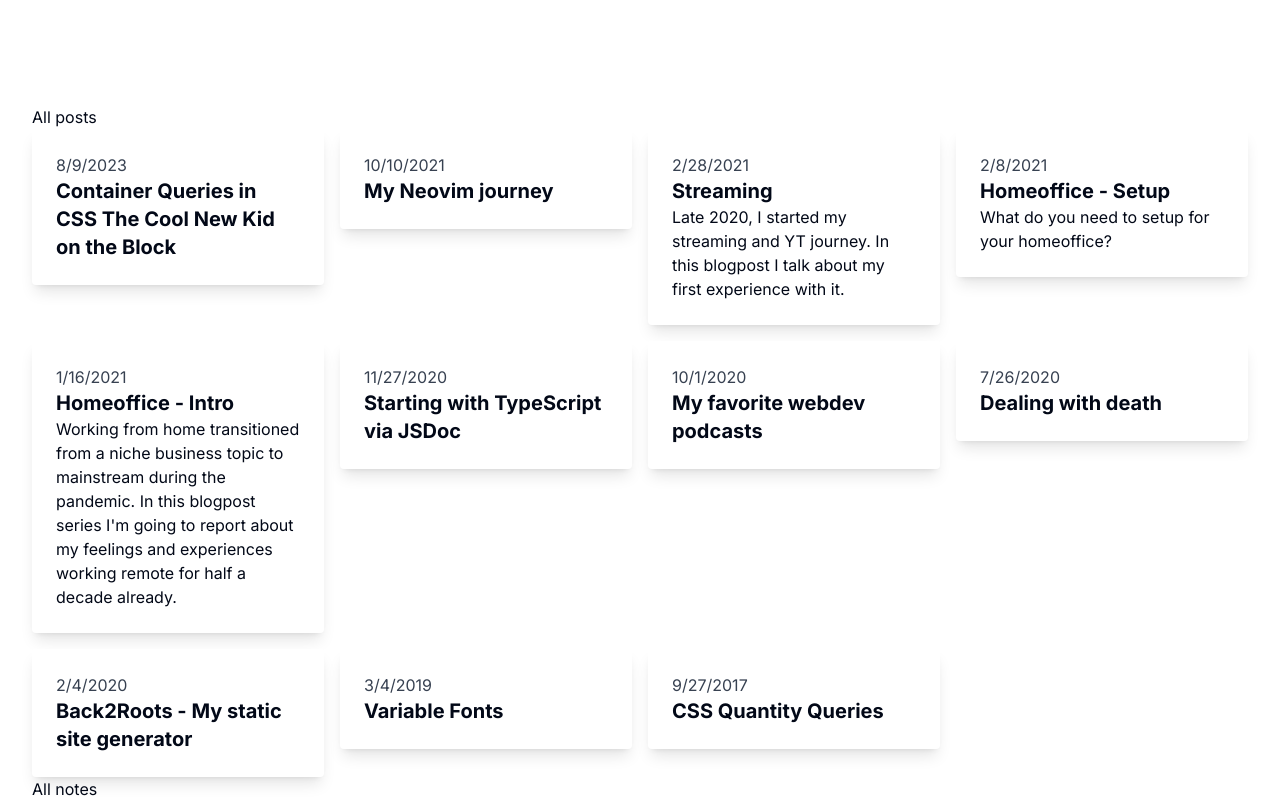
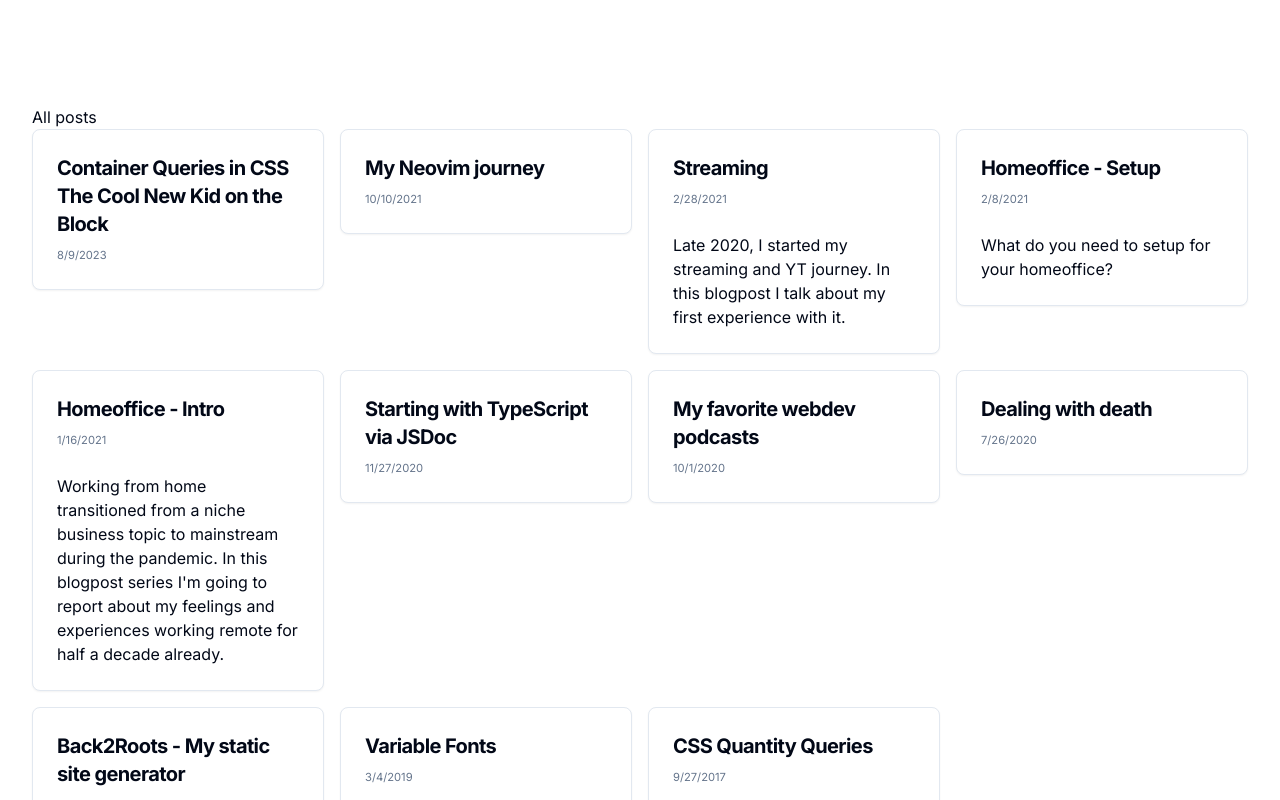
Before and after one commit to andi1984/personal, a Next.js app: page / in a window 1280 px wide. Shown: the part 1300-2100 px from the top of the page. Built offline with nearby package versions, Linux system fonts and the light colour scheme.

Commit message:
Update card layout

```diff
--- a/src/components/card/index.tsx
+++ b/src/components/card/index.tsx
@@ -1,6 +1,14 @@
 import React, { FC } from "react";
 import Link from "next/link";
 import { Items, Types } from "@/lib/types";
+
+import {
+  Card,
+  CardContent,
+  CardDescription,
+  CardHeader,
+  CardTitle,
+} from "@/components/ui/card";
 
 const BlogPostCard: FC<{ post: Items; type: Types }> = ({ post, type }) => {
   const { slug, title, date, description } = post;
@@ -10,18 +18,24 @@
   };
 
   return (
-    <div className="max-w-sm rounded overflow-hidden shadow-lg bg-white p-6">
-      <small className="block text-gray-700 text-base">
-        <time dateTime={date}>{formatDate(date)}</time>
-      </small>
+    <Card className="">
+      <CardHeader>
+        <CardTitle>
           <Link
             className="font-bold text-xl mb-2 transition duration-300"
             href={`/${type}s/${slug}`}
           >
             {title}
           </Link>
-      <p>{description}</p>
-    </div>
+        </CardTitle>
+        <CardDescription>
+          <small>
+            <time dateTime={date}>{formatDate(date)}</time>
+          </small>
+        </CardDescription>
+      </CardHeader>
+      {description && <CardContent>{description}</CardContent>}
+    </Card>
   );
 };
 
--- /dev/null
+++ b/src/components/ui/card.tsx
@@ -0,0 +1,79 @@
+import * as React from "react"
+
+import { cn } from "@/lib/utils"
+
+const Card = React.forwardRef<
+  HTMLDivElement,
+  React.HTMLAttributes<HTMLDivElement>
+>(({ className, ...props }, ref) => (
+  <div
+    ref={ref}
+    className={cn(
+      "rounded-lg border bg-card text-card-foreground shadow-sm",
+      className
+    )}
+    {...props}
+  />
+))
+Card.displayName = "Card"
+
+const CardHeader = React.forwardRef<
+  HTMLDivElement,
+  React.HTMLAttributes<HTMLDivElement>
+>(({ className, ...props }, ref) => (
+  <div
+    ref={ref}
+    className={cn("flex flex-col space-y-1.5 p-6", className)}
+    {...props}
+  />
+))
+CardHeader.displayName = "CardHeader"
+
+const CardTitle = React.forwardRef<
+  HTMLParagraphElement,
+  React.HTMLAttributes<HTMLHeadingElement>
+>(({ className, ...props }, ref) => (
+  <h3
+    ref={ref}
+    className={cn(
+      "text-2xl font-semibold leading-none tracking-tight",
+      className
+    )}
+    {...props}
+  />
+))
+CardTitle.displayName = "CardTitle"
+
+const CardDescription = React.forwardRef<
+  HTMLParagraphElement,
+  React.HTMLAttributes<HTMLParagraphElement>
+>(({ className, ...props }, ref) => (
+  <p
+    ref={ref}
+    className={cn("text-sm text-muted-foreground", className)}
+    {...props}
+  />
+))
+CardDescription.displayName = "CardDescription"
+
+const CardContent = React.forwardRef<
+  HTMLDivElement,
+  React.HTMLAttributes<HTMLDivElement>
+>(({ className, ...props }, ref) => (
+  <div ref={ref} className={cn("p-6 pt-0", className)} {...props} />
+))
+CardContent.displayName = "CardContent"
+
+const CardFooter = React.forwardRef<
+  HTMLDivElement,
+  React.HTMLAttributes<HTMLDivElement>
+>(({ className, ...props }, ref) => (
+  <div
+    ref={ref}
+    className={cn("flex items-center p-6 pt-0", className)}
+    {...props}
+  />
+))
+CardFooter.displayName = "CardFooter"
+
+export { Card, CardHeader, CardFooter, CardTitle, CardDescription, CardContent }
```
Lines whose indentation alone changed are shown as unchanged.
